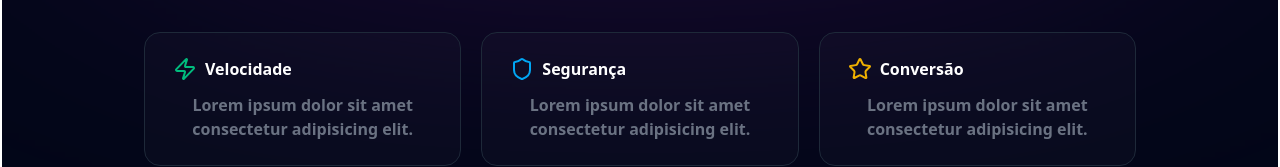
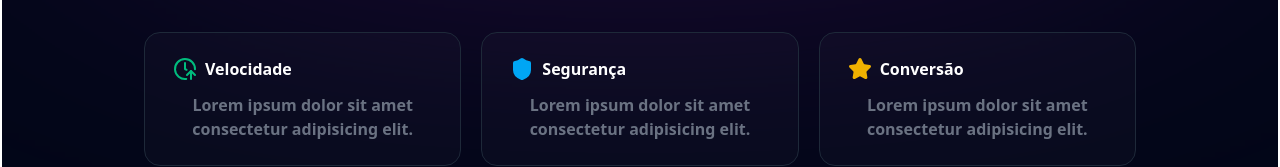
Before and after one commit to joaogabrieldev/projeto--landing-page, a React (Vite) app: page / in a window 1280 px wide. Shown: the part 405-572 px from the top of the page. Built offline with nearby package versions, Linux system fonts and the light colour scheme.

Commit message:
chore(assets): add prices, beneficts, and resources variables

```diff
--- a/src/assets/beneficts.tsx
+++ b/src/assets/beneficts.tsx
@@ -1,4 +1,4 @@
-import { Shield, Star, Zap } from "lucide-react";
+import { ClockArrowUp, Shield, Star } from "lucide-react";
 import type { JSX } from "react";
 
 export type Beneficts = {
@@ -11,16 +11,16 @@ export const beneficts: Beneficts[] = [
   {
     title: "Velocidade",
     description: "Lorem ipsum dolor sit amet consectetur adipisicing elit. ",
-    icon: <Zap className="text-emerald-500" />,
+    icon: <ClockArrowUp className="text-emerald-500" />,
   },
   {
     title: "Segurança",
     description: "Lorem ipsum dolor sit amet consectetur adipisicing elit. ",
-    icon: <Shield className="text-sky-500" />,
+    icon: <Shield className="text-sky-500" fill="#00a6f4" />,
   },
   {
     title: "Conversão",
     description: "Lorem ipsum dolor sit amet consectetur adipisicing elit. ",
-    icon: <Star className="text-yellow-500" />,
+    icon: <Star className="text-yellow-500" fill="#efb100" />,
   },
 ];
--- /dev/null
+++ b/src/assets/prices.tsx
@@ -0,0 +1,77 @@
+import type { JSX } from "react";
+
+import CheckIcon from "./../pieces/CheckIcon/CheckIcon";
+export type Beneficts = {
+  title: string;
+  icon: JSX.Element;
+};
+
+export type Prices = {
+  title: string;
+  price: number;
+  originalPrice?: number | null;
+  emphasis: boolean;
+  description: string;
+  beneficts: Beneficts[];
+};
+
+export const prices: Prices[] = [
+  {
+    title: "Pacote One Page",
+    price: 150,
+    emphasis: false,
+    description:
+      "A escolha certa para profissionalizar sua marca, aliando design e alta performance. Um site desenvolvido com código limpo, que carrega rápido em dispositivos móveis e já vem com SEO técnico configurado para destacar sua empresa nos buscadores e atrair mais clientes.",
+    beneficts: [
+      {
+        title: "Design moderno e responsivo",
+        icon: <CheckIcon />,
+      },
+      {
+        title: "Design responsivo e moderno",
+        icon: <CheckIcon />,
+      },
+      {
+        title: "Design responsivo e moderno",
+        icon: <CheckIcon />,
+      },
+      {
+        title: "Design responsivo e moderno",
+        icon: <CheckIcon />,
+      },
+      {
+        title: "Design responsivo e moderno",
+        icon: <CheckIcon />,
+      },
+    ],
+  },
+  {
+    title: "Pacote Standard",
+    price: 300,
+    emphasis: false,
+    description:
+      "A escolha certa para profissionalizar sua marca, aliando design e alta performance. Um site desenvolvido com código limpo, que carrega rápido em dispositivos móveis e já vem com SEO técnico configurado para destacar sua empresa nos buscadores e atrair mais clientes.",
+    beneficts: [
+      {
+        title: "Design moderno e responsivo",
+        icon: <CheckIcon />,
+      },
+      {
+        title: "Design responsivo e moderno",
+        icon: <CheckIcon />,
+      },
+      {
+        title: "Design responsivo e moderno",
+        icon: <CheckIcon />,
+      },
+      {
+        title: "Design responsivo e moderno",
+        icon: <CheckIcon />,
+      },
+      {
+        title: "Design responsivo e moderno",
+        icon: <CheckIcon />,
+      },
+    ],
+  },
+];
--- a/src/assets/resources.tsx
+++ b/src/assets/resources.tsx
@@ -1,4 +1,4 @@
-import { Shield, Star, Zap } from "lucide-react";
+import { Zap, Image, Settings, Hand, Layers, Package } from "lucide-react";
 import type { JSX } from "react";
 
 export type Resources = {
@@ -11,31 +11,31 @@ export const resources: Resources[] = [
   {
     title: "Design Responsivo",
     description: "Funciona em qualquer tela.",
-    icon: <Zap className="text-red-500" />,
+    icon: <Image className="text-red-500" />,
   },
   {
     title: "SEO Básico",
     description: "Estrutura semântica pronta.",
-    icon: <Shield className="text-sky-500" />,
+    icon: <Settings className="text-sky-500" />,
   },
   {
     title: "Performance",
     description: "Tailwind + Vite rápidos.",
-    icon: <Star className="text-yellow-500" />,
+    icon: <Zap className="text-yellow-500" />,
   },
   {
     title: "Acessibilidade",
     description: "Foco e constraste adequados",
-    icon: <Zap className="text-emerald-500" />,
+    icon: <Hand className="text-emerald-500" />,
   },
   {
     title: "Componentes Limpos",
     description: "Código simples para escalar.",
-    icon: <Shield className="text-purple-500" />,
+    icon: <Layers className="text-purple-500" />,
   },
   {
     title: "Sem Dependências Pesadas",
     description: "Somente o essencial.",
-    icon: <Star className="text-orange-500" />,
+    icon: <Package className="text-orange-500" />,
   },
 ];
```
